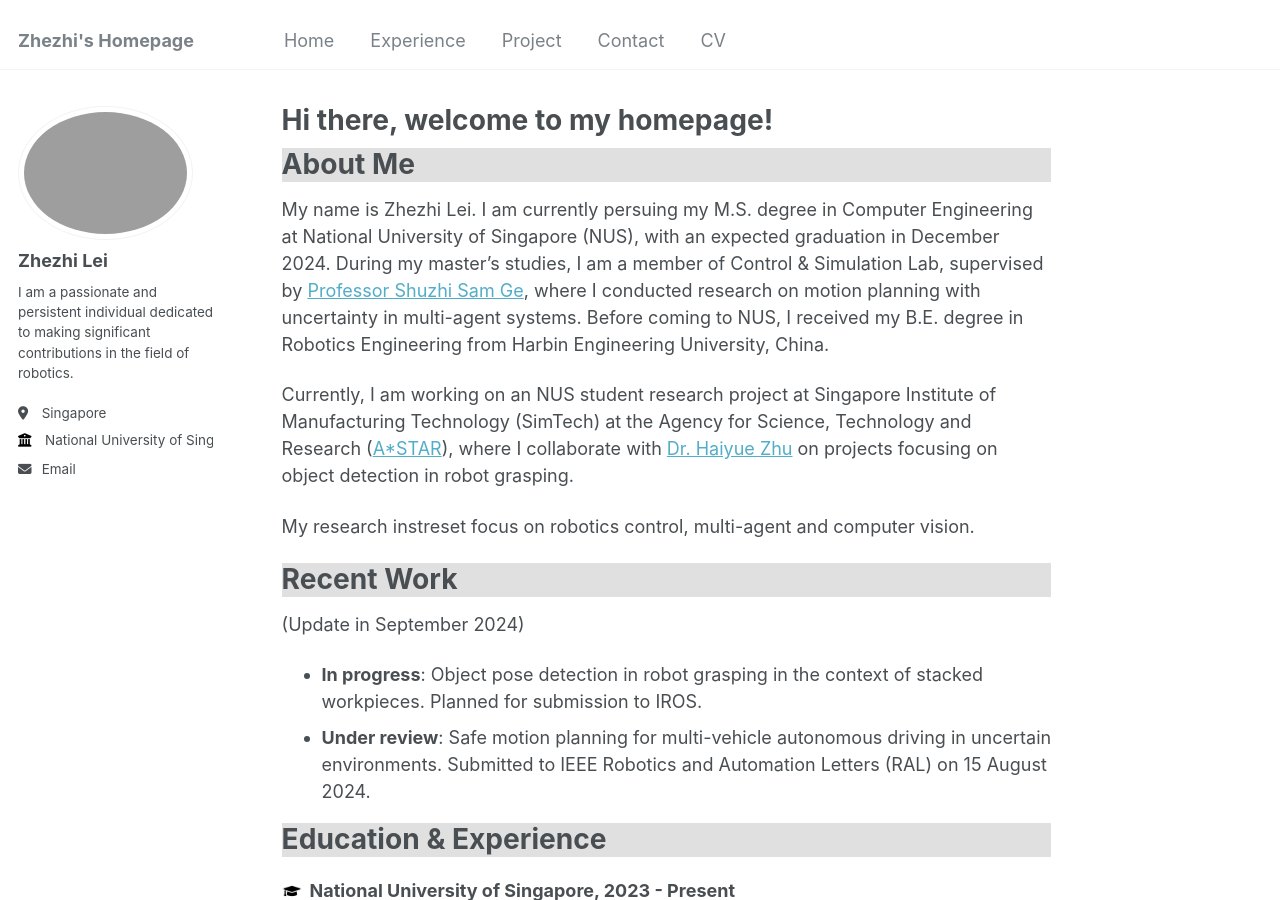
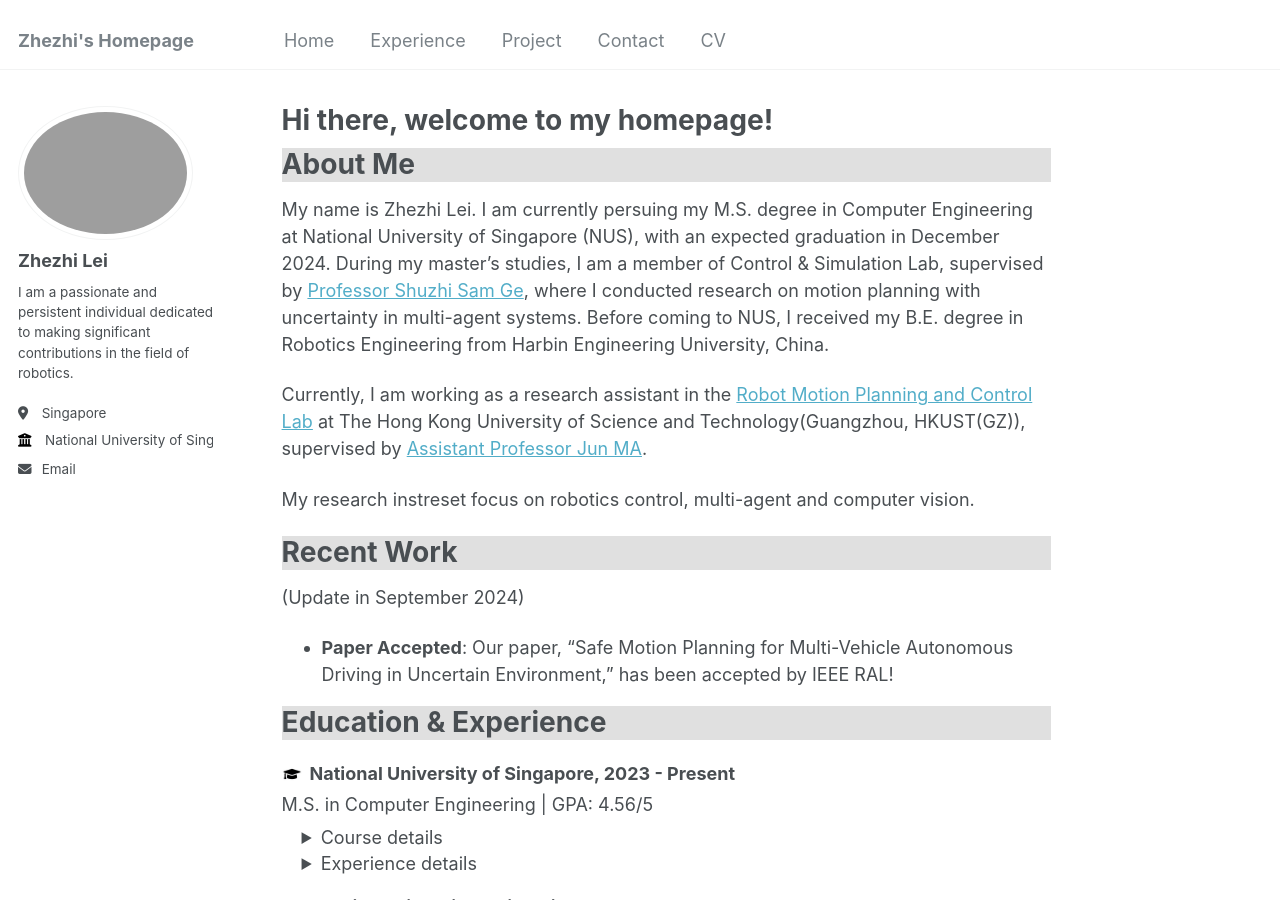
Before and after one commit to cell-core/cell-core.github.io, a Jekyll site: the page built from _pages/about.md, in a window 1280 px wide and 900 px high. Built offline with Jekyll 4.4.1, drawn with Linux system fonts in a browser that asks for light colours.

Commit message:
update profiles

```diff
--- a/_pages/about.md
+++ b/_pages/about.md
@@ -10,15 +10,17 @@ redirect_from:
 
 My name is Zhezhi Lei. I am currently persuing my M.S. degree in Computer Engineering at National University of Singapore (NUS), with an expected graduation in December 2024. During my master's studies, I am a member of Control & Simulation Lab, supervised by [Professor Shuzhi Sam Ge](https://cde.nus.edu.sg/ece/staff/ge-shuzhi-sam/), where I conducted research on motion planning with uncertainty in multi-agent systems. Before coming to NUS, I received my B.E. degree in Robotics Engineering from Harbin Engineering University, China.
 
-Currently, I am working on an NUS student research project at Singapore Institute of Manufacturing Technology (SimTech) at the Agency for Science, Technology and Research ([A*STAR](https://www.a-star.edu.sg/)), where I collaborate with [Dr. Haiyue Zhu](https://scholar.google.com/citations?hl=en&user=uO_R9wQAAAAJ) on projects focusing on object detection in robot grasping.
+<!-- Currently, I am working on an NUS student research project at Singapore Institute of Manufacturing Technology (SimTech) at the Agency for Science, Technology and Research ([A*STAR](https://www.a-star.edu.sg/)), where I collaborate with [Dr. Haiyue Zhu](https://scholar.google.com/citations?hl=en&user=uO_R9wQAAAAJ) on projects focusing on object detection in robot grasping. -->
+
+Currently, I am working as a research assistant in the [Robot Motion Planning and Control Lab](https://personal.hkust-gz.edu.cn/junma/index.html) at The Hong Kong University of Science and Technology(Guangzhou, HKUST(GZ)), supervised by [Assistant Professor Jun MA](https://scholar.google.com/citations?user=8VepsVAAAAAJ).
 
 My research instreset focus on robotics control, multi-agent and computer vision.
 
 <h1 style="background-color: #e0e0e0;">Recent Work </h1>
 
 (Update in September 2024)
-- **In progress**: Object pose detection in robot grasping in the context of stacked workpieces. Planned for submission to IROS.
-- **Under review**: Safe motion planning for multi-vehicle autonomous driving in uncertain environments. Submitted to IEEE Robotics and Automation Letters (RAL) on 15 August 2024.
+- **Paper Accepted**: Our paper, "Safe Motion Planning for Multi-Vehicle Autonomous Driving in Uncertain Environment," has been accepted by IEEE RAL!
+
 
 <h1 style="background-color: #e0e0e0;"><a id="Experience"></a> Education & Experience</h1>
 
```
